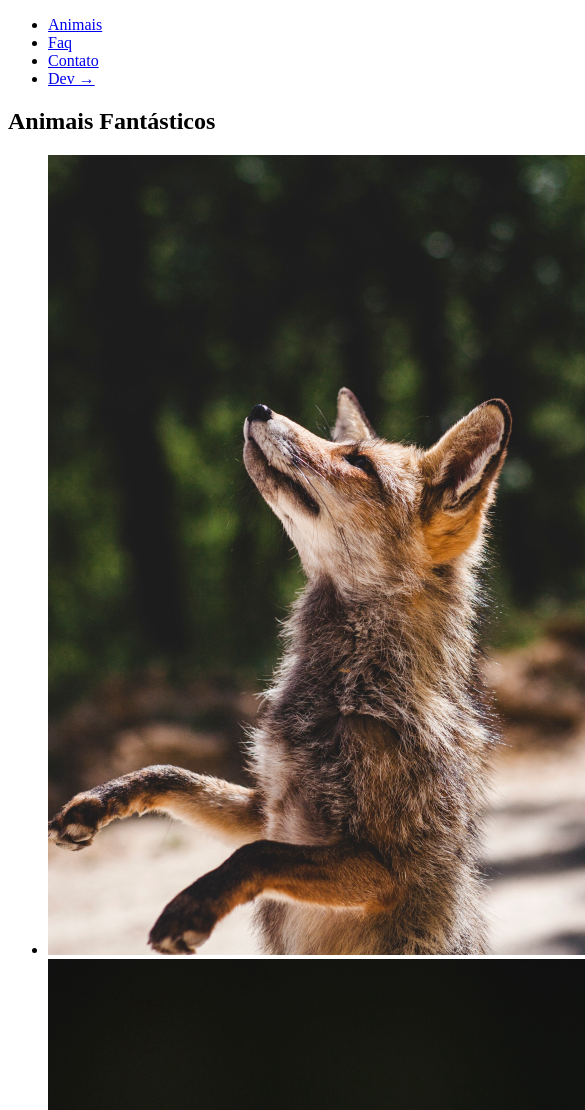
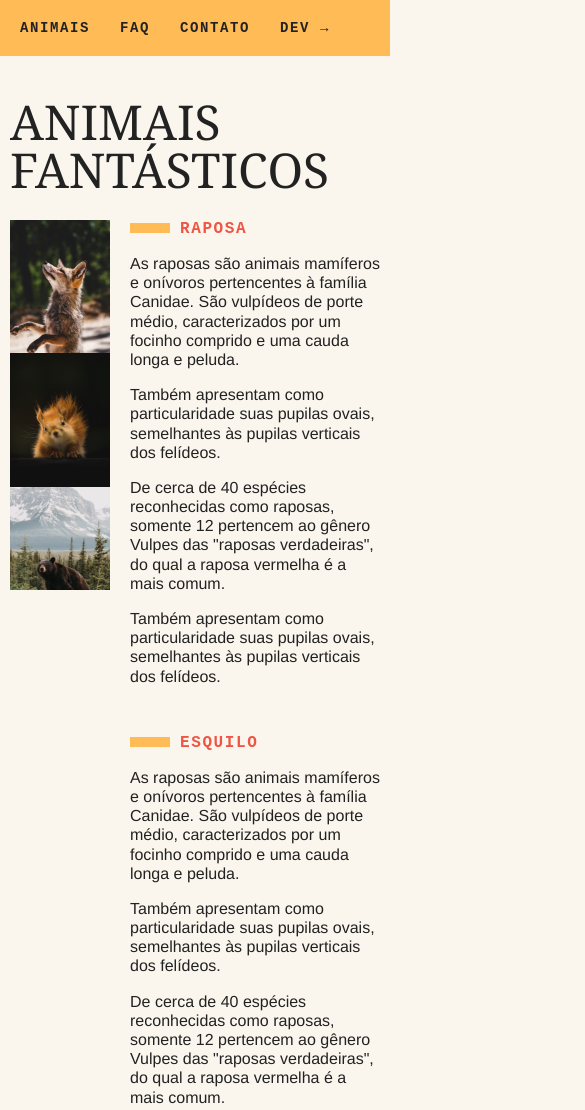
Before and after one commit to ojuanfreire/animais-fantasticos, a plain HTML site: page index.html in a window 390 px wide. Shown: the top 1110 px of the page, 585 px wide, since content can reach past the window. Drawn offline with Linux system fonts and the light colour scheme.

Commit message:
Finalizado o estilo da página.

```diff
--- a/index.html
+++ b/index.html
@@ -20,7 +20,7 @@
 
   <section class="grid-section animais" id="animais">
     <h1 class="titulo">Animais Fantásticos</h1>
-    <ul>
+    <ul class="animais-lista">
       <li><img src="./img/imagem1.jpg" alt="Raposa"></li>
       <li><img src="./img/imagem2.jpg" alt="Esquilo"></li>
       <li><img src="./img/imagem3.jpg" alt="Urso"></li>
@@ -76,8 +76,8 @@
   </section>
 
   <section class="grid-section faq" id="faq">
-    <h1>faq</h1>
-    <dl>
+    <h1 class="titulo">faq</h1>
+    <dl class="faq-lista">
       <dt>Qual a idade dos animais?</dt>
       <dd>As raposas são animais mamíferos e onívoros pertencentes à família Canidae. São vulpídeos de porte médio, caracterizados por um focinho comprido e uma cauda longa e peluda.</dd>
       <dt>Eles são fantásticos?</dt>
@@ -90,11 +90,11 @@
   </section>
 
   <section class="grid-section contato" id="contato">
-    <h1>Contato</h1>
+    <h1 class="titulo">Contato</h1>
     <div class="mapa">
       <img src="./img/mapa.png" alt="Mapa com região do Rio de Janeiro">]
     </div>
-    <ul>
+    <ul class="dados">
       <li>contato@origamid.com</li>
       <li>+55 (21) 9999-9999</li>
       <li>Rua do Conde, nº 21</li>
--- a/style.css
+++ b/style.css
@@ -0,0 +1,221 @@
+body,
+h1,
+h2,
+ul,
+li,
+p,
+dd,
+dt,
+dl {
+  margin: 0px;
+  padding: 0px;
+}
+
+img {
+  display: block;
+  max-width: 100%;
+}
+
+ul {
+  list-style: none;
+}
+
+body {
+  background: #faf6ed;
+  color: #222;
+  -webkit-font-smoothing: antialiased;
+  display: grid;
+  grid-template-columns: 1fr 120px minmax(300px, 800px) 1fr;
+}
+
+.menu {
+  grid-column: 3 / 5;
+  margin-top: 2rem;
+  margin-bottom: 2rem;
+  background: #fb5;
+}
+
+.menu ul {
+  display: flex;
+  flex-wrap: wrap;
+  padding: 10px;
+}
+
+.menu li a {
+  display: block;
+  padding: 10px;
+  margin-right: 10px;
+  color: #222;
+  text-decoration: none;
+  font-family: "IBM Plex Mono", monospace;
+  font-weight: bold;
+  text-transform: uppercase;
+  font-size: 0.875rem;
+  letter-spacing: 0.1rem;
+}
+
+.grid-section {
+  grid-column: 2 / 4;
+  width: 100%;
+  box-sizing: border-box;
+  padding: 10px;
+  display: grid;
+  grid-template-columns: 90px 300px 1fr;
+  gap: 20px;
+  margin-bottom: 4rem;
+}
+
+.titulo {
+  font-family: "Playfair Display SC", georgia;
+  font-size: 6rem;
+  line-height: 1;
+  font-weight: 400;
+  margin-bottom: 1rem;
+  grid-column: 1 / 4;
+  text-transform: uppercase;
+}
+
+.animais h2::before {
+  content: "";
+  display: inline-block;
+  width: 40px;
+  height: 10px;
+  margin-right: 10px;
+  background: #fb5;
+}
+
+.animais h2 {
+  font-family: "IBM Plex Mono", monospace;
+  font-size: 1rem;
+  text-transform: uppercase;
+  letter-spacing: 0.1em;
+  margin-bottom: 1rem;
+  color: #e54;
+}
+
+.animais p {
+  font-family: Helvetica, Arial;
+  line-height: 1.2;
+  margin-bottom: 1rem;
+}
+
+.animais-lista {
+  height: 370px;
+  overflow-y: scroll;
+  grid-column: 2;
+}
+
+.animais-lista::-webkit-scrollbar {
+  width: 18px;
+}
+
+.animais-lista::-webkit-scrollbar-thumb {
+  background: #fb5;
+  border-left: 4px solid #faf6ed;
+  border-right: 4px solid #faf6ed;
+}
+
+.animais-lista::-webkit-scrollbar-track {
+  background: #faf6ed;
+}
+
+.animais-descricao {
+  grid-column: 3;
+}
+
+.animais-descricao section {
+  margin-bottom: 3rem;
+}
+
+.faq-lista {
+  grid-column: 2/ 4;
+}
+
+.faq-lista dt {
+  font-family: "IBM Plex Mono", monospace;
+  font-weight: bold;
+  margin-top: 2rem;
+  margin-bottom: 0.5rem;
+  color: #e54;
+}
+
+.faq-lista dt::before {
+  content: "";
+  display: inline-block;
+  width: 20px;
+  height: 10px;
+  margin-right: 10px;
+  background: #fb5;
+}
+
+.faq-lista dd {
+  font-family: Helvetica, Arial;
+  margin-bottom: 0.5rem;
+  margin-left: 30px;
+}
+
+.mapa {
+  grid-column: 2;
+}
+
+.dados {
+  grid-column: 3;
+}
+
+.dados li {
+  margin-bottom: 1rem;
+  font-family: Helvetica, Arial;
+}
+
+.dados li::before {
+  content: "";
+  display: inline-block;
+  width: 20px;
+  height: 10px;
+  margin-right: 10px;
+  background: #fb5;
+}
+
+.copy {
+  grid-column: 3 / 5;
+  margin-bottom: 2rem;
+  background: #fb5;
+}
+
+.copy p {
+  padding: 20px;
+  font-family: "IBM Plex Mono", monospace;
+  font-weight: bold;
+}
+
+@media (max-width: 700px) {
+  body {
+    grid-template-columns: 1fr;
+  }
+  .menu,
+  .grid-section,
+  .copy {
+    grid-column: 1;
+  }
+  .grid-section {
+    grid-template-columns: 100px 1fr;
+    gap: 10px;
+  }
+  .animais-lista {
+    grid-column: 1;
+  }
+  .faq-lista,
+  .mapa,
+  .dados {
+    grid-column: 1 / 3;
+  }
+  .grid-section h1 {
+    font-size: 3rem;
+  }
+  .menu {
+    margin-top: 0px;
+  }
+  .copy {
+    margin-bottom: 0px;
+  }
+}
```
Also changed, not shown: 1 other file.
